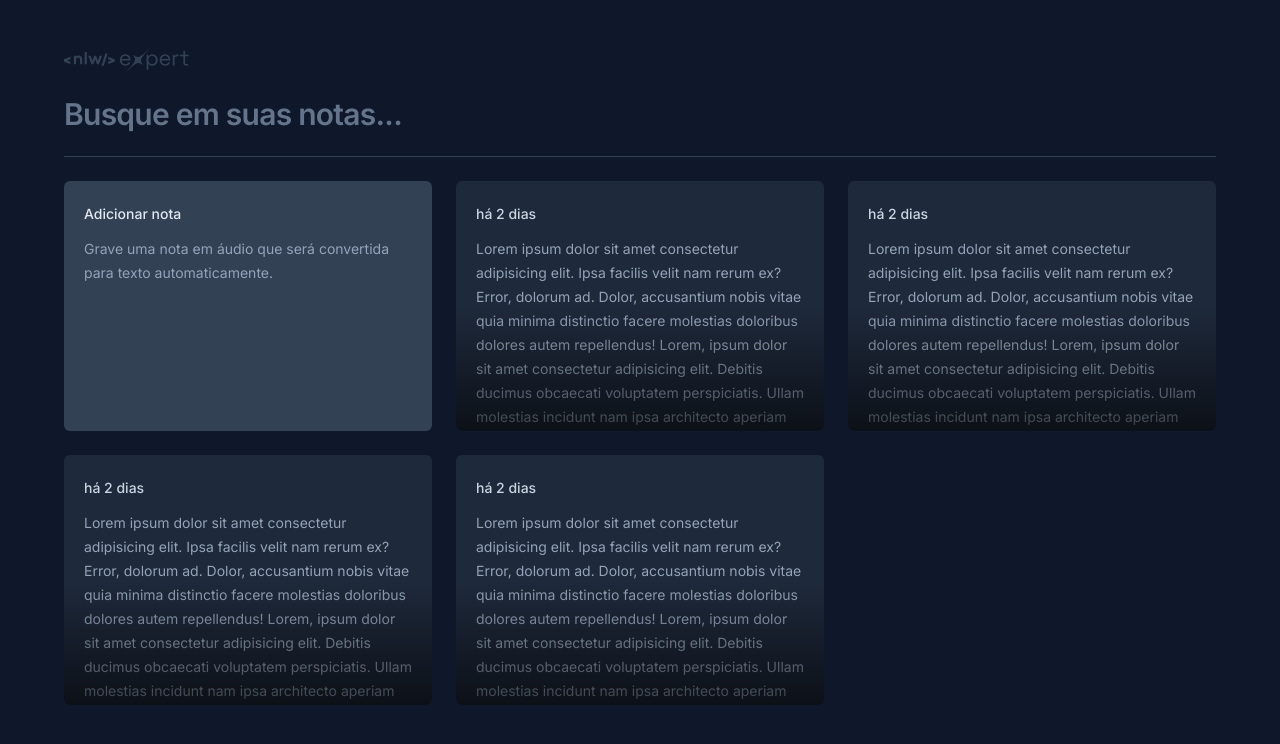
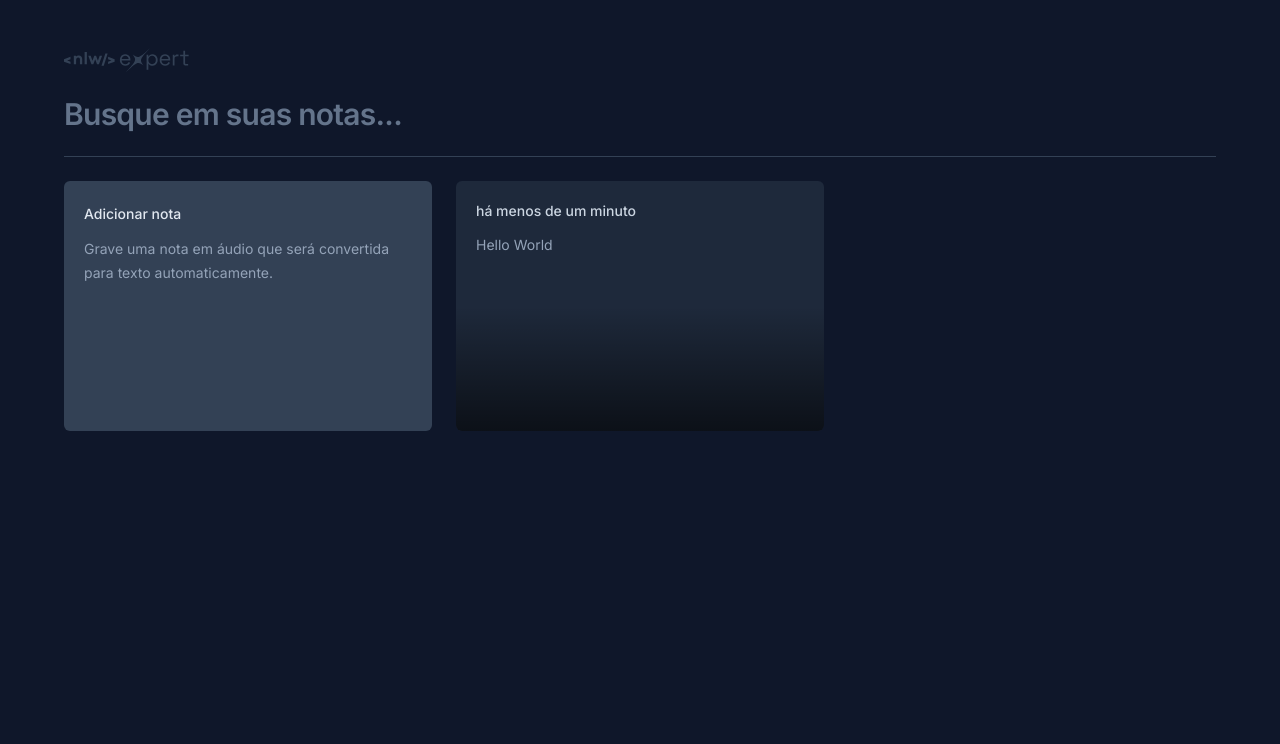
Before and after one commit to vicenteavel/nlw-expert-notes, a React (Vite) app: page / in a window 1280 px wide. Shown: the top 744 px of the page. Built offline with nearby package versions, Linux system fonts and the light colour scheme.

Commit message:
feat: add modal in note card component

```diff
--- a/package.json
+++ b/package.json
@@ -9,6 +9,9 @@
     "preview": "vite preview"
   },
   "dependencies": {
+    "@radix-ui/react-dialog": "^1.0.5",
+    "date-fns": "^3.3.1",
+    "lucide-react": "^0.323.0",
     "react": "^18.2.0",
     "react-dom": "^18.2.0"
   },
--- a/src/app.tsx
+++ b/src/app.tsx
@@ -1,4 +1,5 @@
 import logo from "./assets/logo-nlw-expert.svg";
+import { NewNoteCard } from "./components/new-note-card";
 import { NoteCard } from "./components/note-card";
 
 export function App() {
@@ -17,21 +18,9 @@
       <div className="h-px bg-slate-700" />
 
       <div className="grid grid-cols-3 gap-6 auto-rows-[250px]">
-        <div className="rounded-md bg-slate-700 p-5 space-y-3">
-          <span className="text-sm font-medium text-slate-200">
-            Adicionar nota
-          </span>
+        <NewNoteCard />
 
-          <p className="text-sm leading-6 text-slate-400">
-            Grave uma nota em áudio que será convertida para texto
-            automaticamente.
-          </p>
-        </div>
-
-        <NoteCard />
-        <NoteCard />
-        <NoteCard />
-        <NoteCard />
+        <NoteCard note={{ date: new Date(), content: "Hello World" }} />
       </div>
     </div>
   );
--- /dev/null
+++ b/src/components/new-note-card.tsx
@@ -0,0 +1,11 @@
+export function NewNoteCard() {
+  return (
+    <div className="rounded-md bg-slate-700 p-5 space-y-3">
+      <span className="text-sm font-medium text-slate-200">Adicionar nota</span>
+
+      <p className="text-sm leading-6 text-slate-400">
+        Grave uma nota em áudio que será convertida para texto automaticamente.
+      </p>
+    </div>
+  );
+}
--- a/src/components/note-card.tsx
+++ b/src/components/note-card.tsx
@@ -1,19 +1,59 @@
-export function NoteCard() {
+import * as Dialog from "@radix-ui/react-dialog";
+import { formatDistanceToNow } from "date-fns";
+import { ptBR } from "date-fns/locale";
+import { X } from 'lucide-react';
+
+interface NoteCardProps {
+  note: {
+    date: Date;
+    content: string;
+  };
+}
+
+export function NoteCard({ note }: NoteCardProps) {
   return (
-    <button className="rounded-md text-left bg-slate-800 p-5 space-y-3 overflow-hidden relative outline-none hover:ring-2 hover:ring-slate-60 focus-visible:ring-2 focus-visible:ring-lime-400">
-      <span className="text-sm font-medium text-slate-300">há 2 dias</span>
+    <Dialog.Root>
+      <Dialog.Trigger className="rounded-md text-left flex flex-col bg-slate-800 p-5 gap-3 overflow-hidden relative outline-none hover:ring-2 hover:ring-slate-60 focus-visible:ring-2 focus-visible:ring-lime-400">
+        <span className="text-sm font-medium text-slate-300">
+          {formatDistanceToNow(note.date, { locale: ptBR, addSuffix: true })}
+        </span>
 
-      <p className="text-sm leading-6 text-slate-400">
-        Lorem ipsum dolor sit amet consectetur adipisicing elit. Ipsa facilis
-        velit nam rerum ex? Error, dolorum ad. Dolor, accusantium nobis vitae
-        quia minima distinctio facere molestias doloribus dolores autem
-        repellendus! Lorem, ipsum dolor sit amet consectetur adipisicing elit.
-        Debitis ducimus obcaecati voluptatem perspiciatis. Ullam molestias
-        incidunt nam ipsa architecto aperiam fuga laudantium vitae similique,
-        veritatis tempore, ea dicta quod sapiente.
-      </p>
+        <p className="text-sm leading-6 text-slate-400">{note.content}</p>
 
-      <div className="absolute bottom-0 left-0 right-0 h-1/2 bg-gradient-to-t from-black/60 to-black/0 pointer-events-none" />
-    </button>
+        <div className="absolute bottom-0 left-0 right-0 h-1/2 bg-gradient-to-t from-black/60 to-black/0 pointer-events-none" />
+      </Dialog.Trigger>
+
+      <Dialog.Portal>
+        <Dialog.Overlay className="inset-0 fixed bg-black/50" />
+
+        <Dialog.Content className="fixed overflow-hidden left-1/2 top-1/2 -translate-x-1/2 -translate-y-1/2 max-w-[640px] w-full h-[60vh] bg-slate-700 rounded-md flex flex-col outline-none">
+          <Dialog.Close className="absolute right-0 top-0 bg-slate-800 p-1.5 text-slate-400 hover:text-slate-100">
+            <X className="size-5"/>
+          </Dialog.Close>
+
+          <div className="flex flex-1 flex-col gap-3 p-5">
+            <span className="text-sm font-medium text-slate-300">
+              {formatDistanceToNow(note.date, {
+                locale: ptBR,
+                addSuffix: true,
+              })}
+            </span>
+
+            <p className="text-sm leading-6 text-slate-400">{note.content}</p>
+          </div>
+
+          <button
+            type="button"
+            className="w-full bg-slate-800 py-4 text-center text-sm text-slate-300 outline-none font-medium group"
+          >
+            Deseja{" "}
+            <span className="text-red-400 group-hover:underline">
+              apagar essa nota
+            </span>
+            ?
+          </button>
+        </Dialog.Content>
+      </Dialog.Portal>
+    </Dialog.Root>
   );
 }
```
Also changed, not shown: 1 other file (tests, documents, lock files or other folders).
